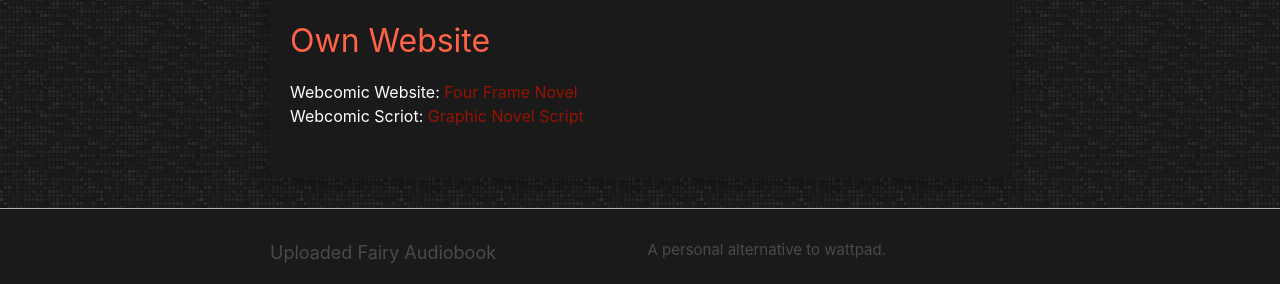
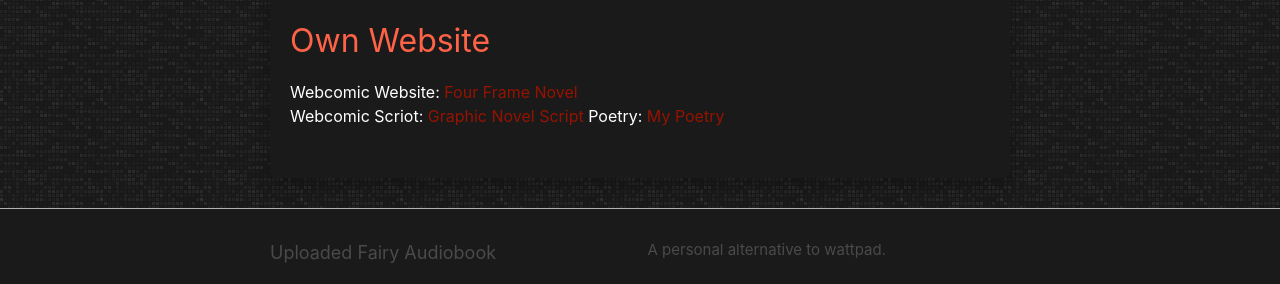
Before and after one commit to LWFlouisa/UploadedFairyAudiobook, a Jekyll site: the page built from about.md, in a window 1280 px wide. Shown: the part 1358-1642 px from the top of the page. Built offline with Jekyll 4.4.1, drawn with Linux system fonts in a browser that asks for light colours.

Commit message:
Update about.md

```diff
--- a/about.md
+++ b/about.md
@@ -11,3 +11,4 @@ Four Frame Novel: [Webcomic Version](https://tapas.io/series/Uploaded-Fairy/info
 ## Own Website
 Webcomic Website: [Four Frame Novel](https://lwflouisa.github.io/UploadedFairy/)<br />
 Webcomic Scriot: [Graphic Novel Script](https://lwflouisa.github.io/UploadedFairyAudiobook/script.html)
+Poetry: [My Poetry](https://lwflouisa.github.io/MyPoetry/2023/07/13/bonnenuitmessoeur.html)
```
